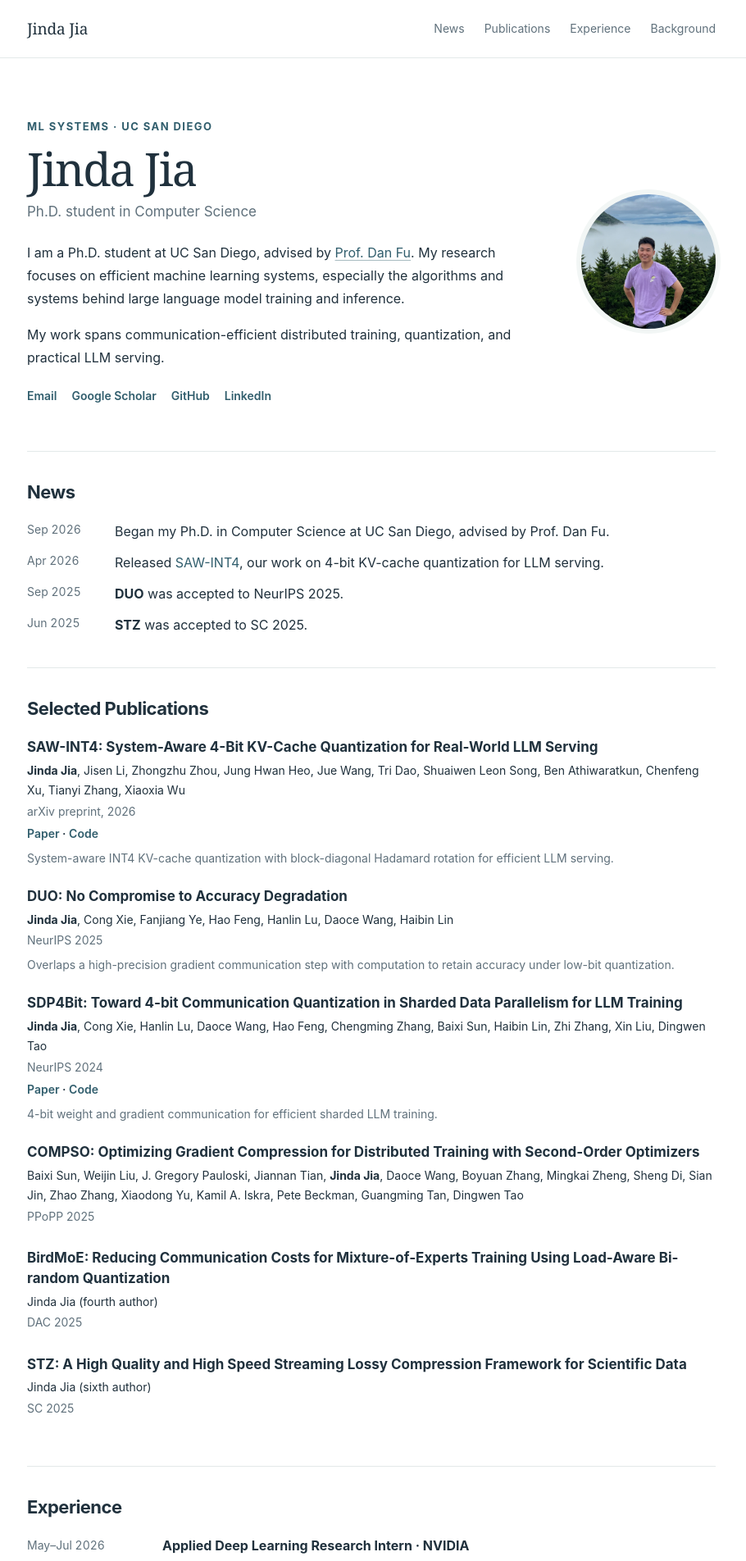
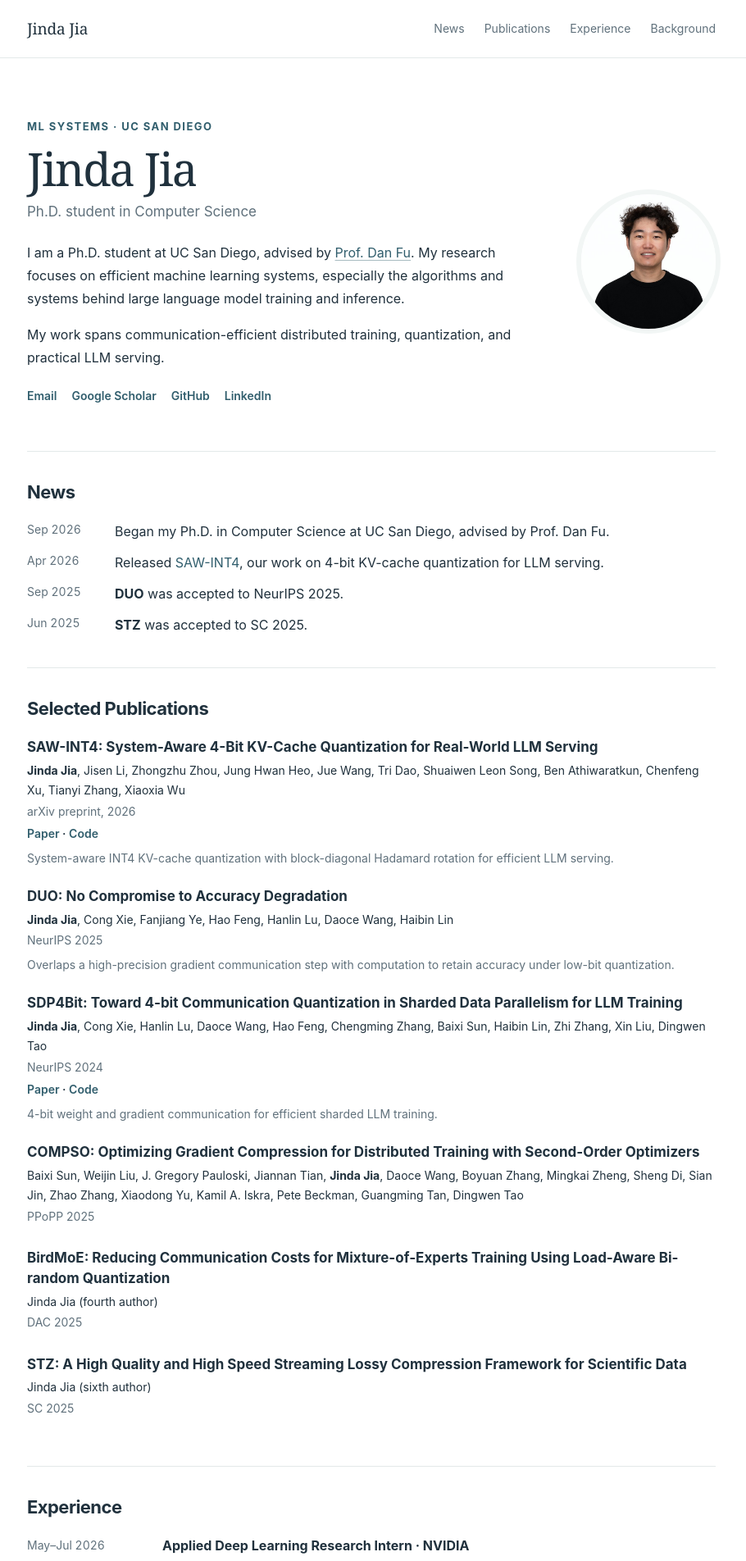
Before and after one commit to jindajia/jindajia.github.io, a Jekyll site: the page built from index.md, in a window 1280 px wide. Shown: the top 1904 px of the page at 82% size, without its empty margins (187-1097 px from the left). Built offline with Jekyll 4.4.1, drawn with Linux system fonts in a browser that asks for light colours.

Commit message:
Update homepage portrait

```diff
--- a/_layouts/home.html
+++ b/_layouts/home.html
@@ -85,7 +85,7 @@
           <a href="https://www.linkedin.com/in/jindajia/">LinkedIn</a>
         </div>
       </div>
-      <img class="portrait" src="/assets/images/IMG_2266.jpeg" alt="Portrait of Jinda Jia" width="164" height="164">
+      <img class="portrait" src="/assets/images/profile-2026.jpg" alt="Portrait of Jinda Jia" width="164" height="164">
     </div>
     <main>{{ content }}</main>
   </div>
```
Also changed, not shown: assets/images/profile-2026.jpg (added).
